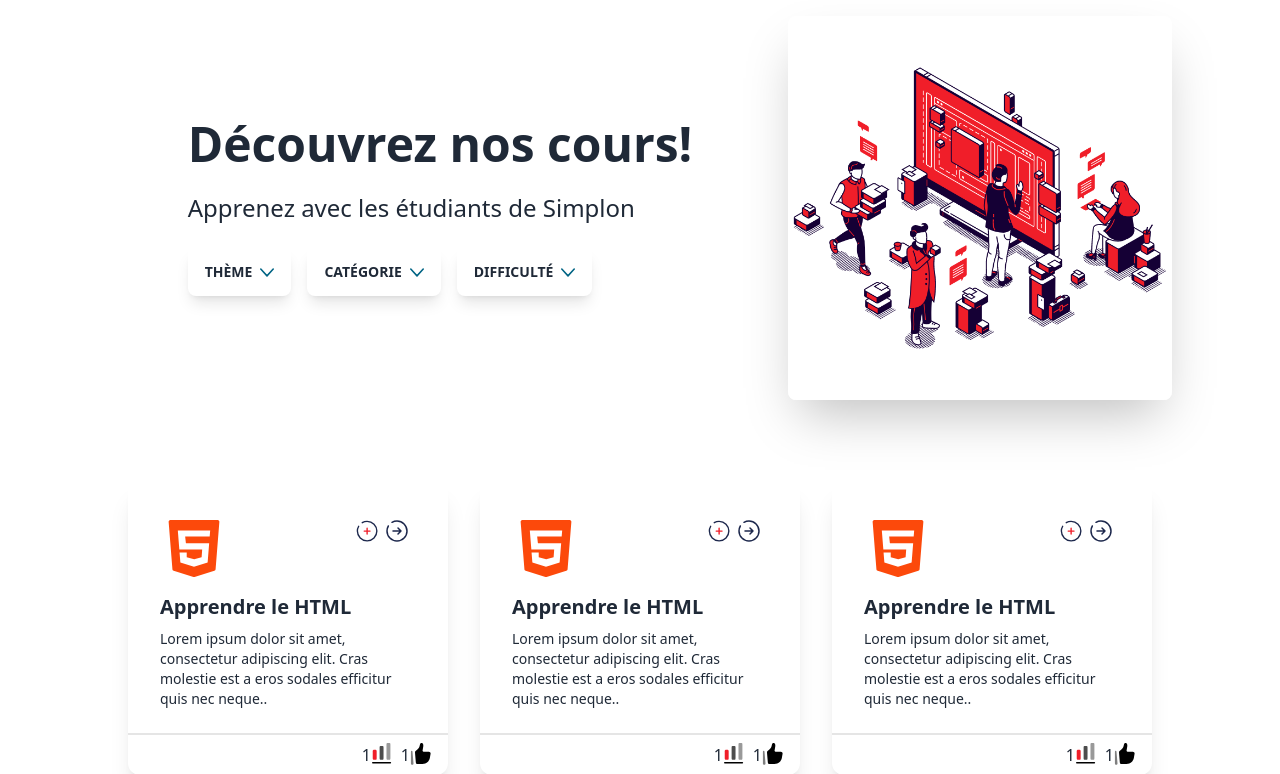
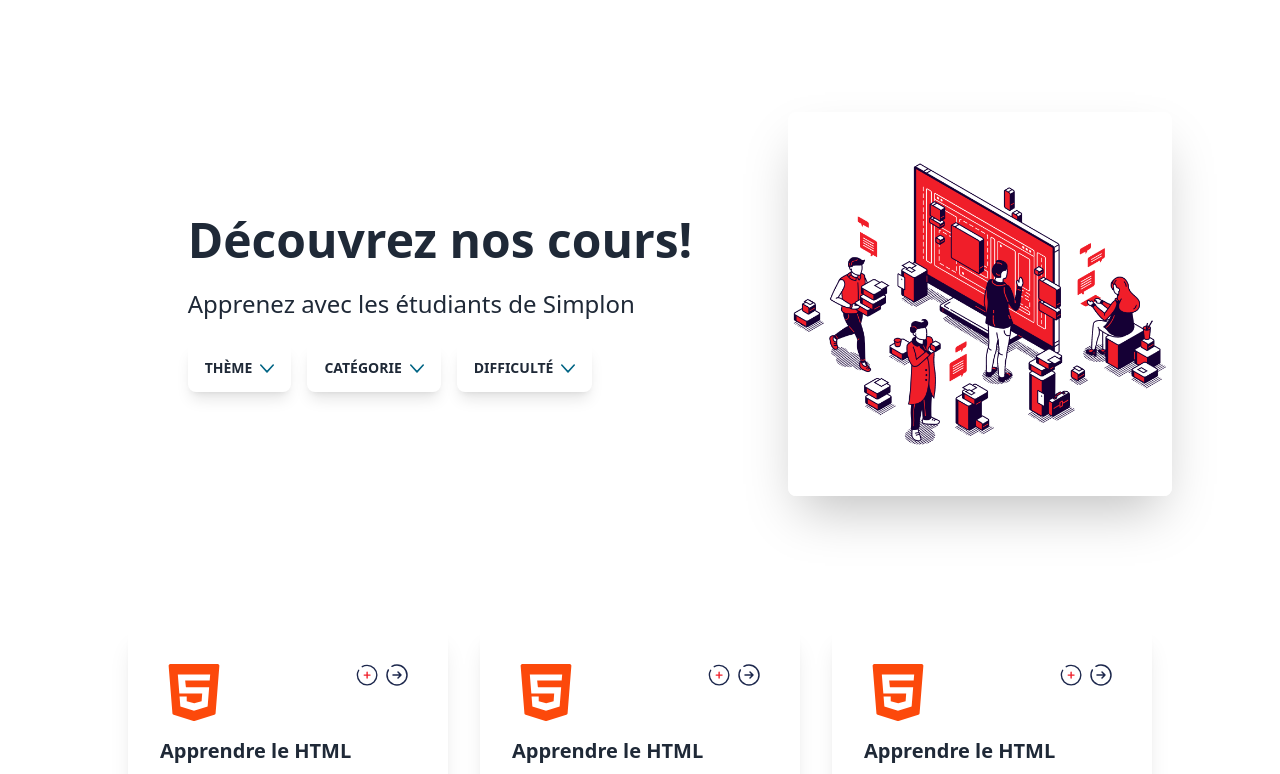
Before and after one commit to cherchetoiles/projet_simplon, a PHP site: page / in a window 1280 px wide. Shown: the top 774 px of the page. Run offline with PHP 8.4, Linux system fonts and the light colour scheme; style sheets or scripts are compiled from the project's sources; some libraries are stand-ins or nearby versions.

Commit message:
fix: margins

```diff
--- a/dist/output.css
+++ b/dist/output.css
@@ -558,6 +558,16 @@ video {
   margin-bottom: 3rem;
 }
 
+.my-8 {
+  margin-top: 2rem;
+  margin-bottom: 2rem;
+}
+
+.my-24 {
+  margin-top: 6rem;
+  margin-bottom: 6rem;
+}
+
 .ml-2 {
   margin-left: 0.5rem;
 }
--- a/view/footer.php
+++ b/view/footer.php
@@ -47,3 +47,4 @@
         </div>
     </div>
 </div>
+</div>
--- a/view/nos_cours.php
+++ b/view/nos_cours.php
@@ -15,7 +15,7 @@
 <body class="w-screen">
 
     <!-- HERO -->
-    <div class="flex justify-center">
+    <div class="flex justify-center my-24">
         <div class="hero-content flex-col lg:flex-row-reverse">
             <img src="assets/lottie.png" class="hidden lg:block max-w-sm rounded-lg shadow-2xl cursor-pointer hover:scale-110 transition duration-150 ease-out hover:ease-in" />
             <div class="flex flex-col justify-around mx-20">
@@ -535,6 +535,4 @@
     <?php
     include("view/footer.php");
     ?>
-
-
 </body>
```
Also changed, not shown: assets/logo.png (added), assets/logo.svg (deleted).
